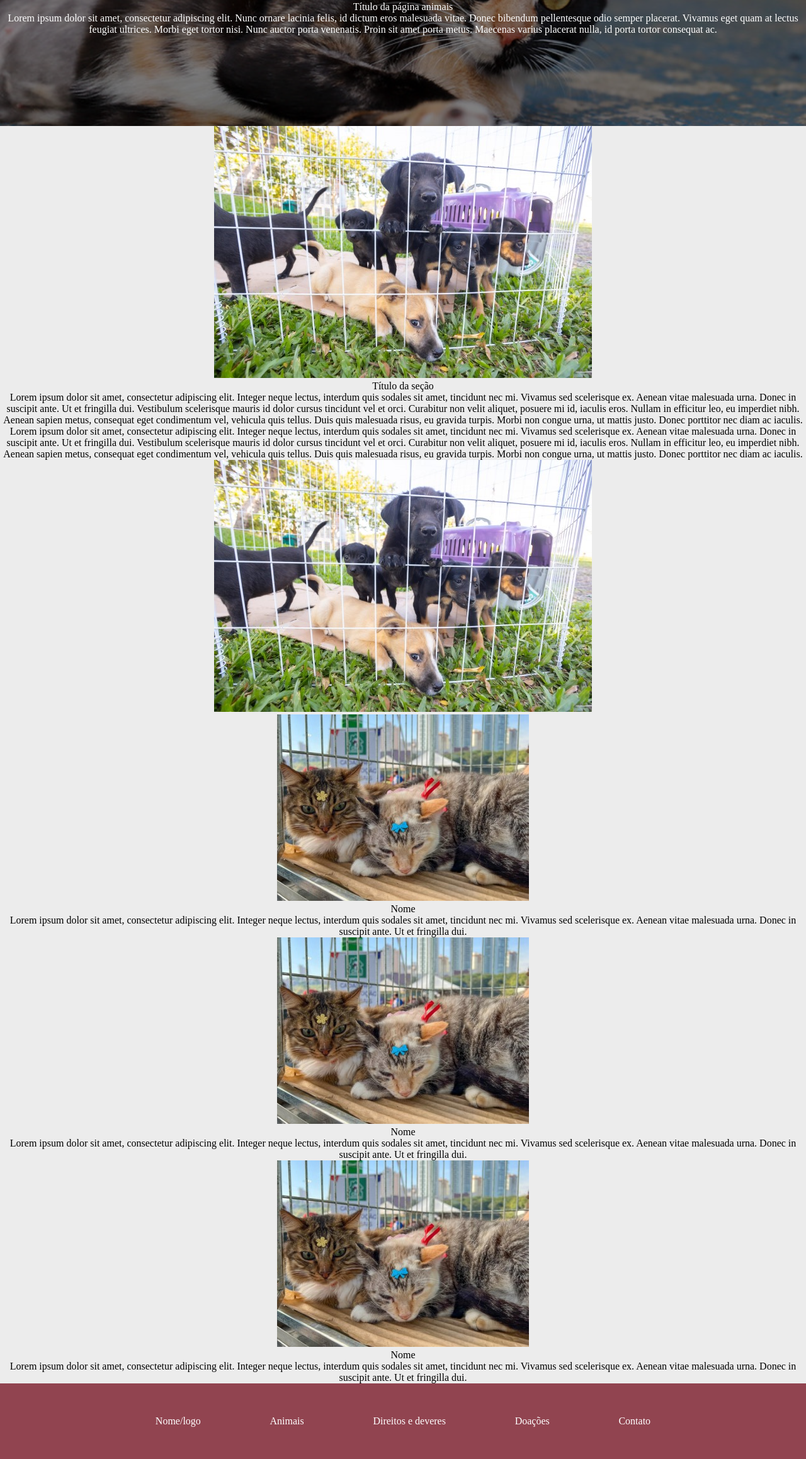
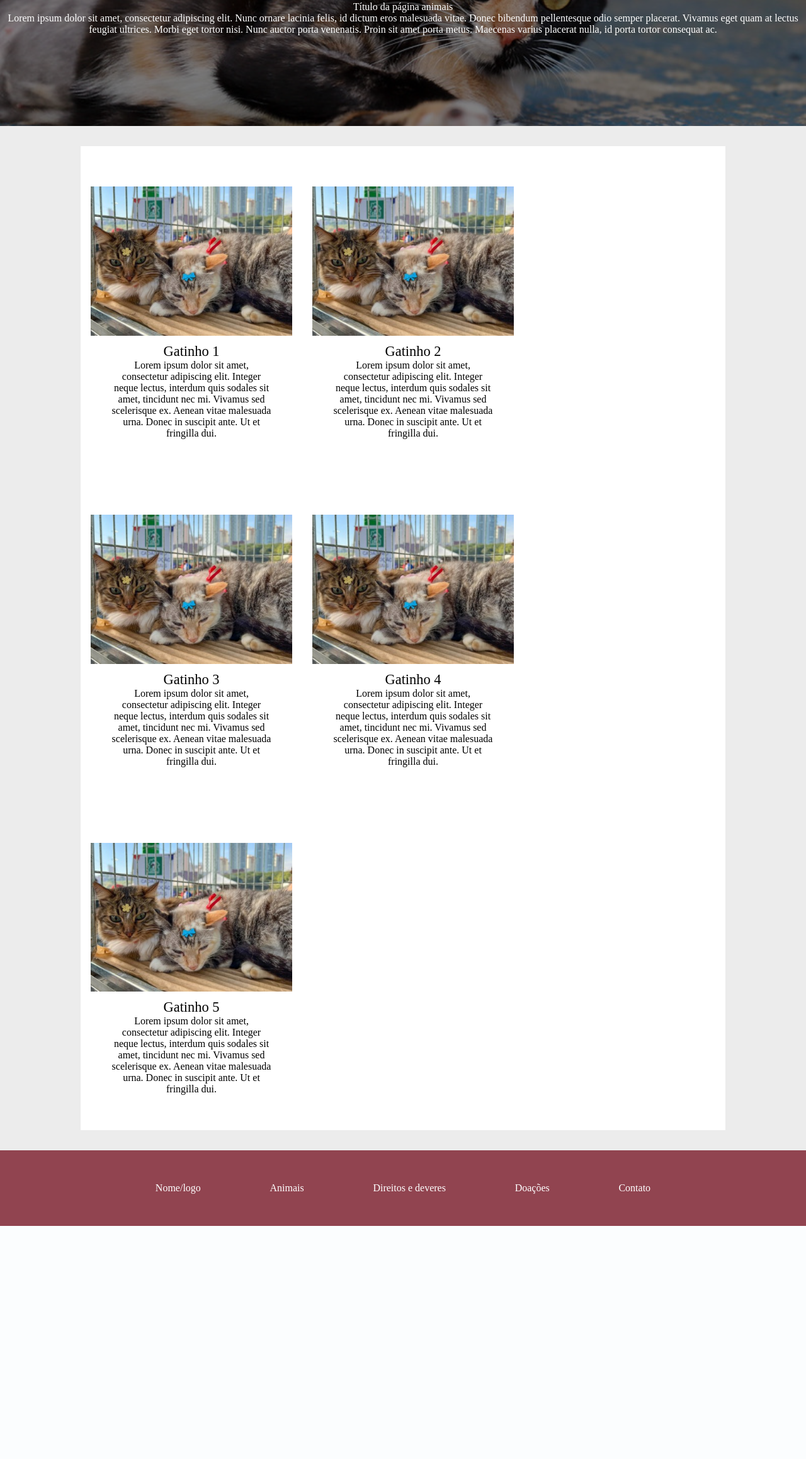
Before and after one commit to Bewwwy/TCC, a PHP site: page /pages/animais.html in a window 1280 px wide. Shown: the part 202-2518 px from the top of the page at 63% size. After the commit the page ends 2148 px from the top, so only its background shows below. Run offline with PHP 8.4, Linux system fonts and the light colour scheme.

Commit message:
animais pg

```diff
--- a/site/css/animais.css
+++ b/site/css/animais.css
@@ -3,3 +3,53 @@ header {
     padding-top: 18vh;
     padding-bottom: 18vh;
 }
+
+.a {
+    background-color: var(--white);
+    width: 80vw;
+    margin: 4vh auto;
+    display: flex;
+    flex-wrap: wrap;
+    align-content: flex-start;
+}
+
+.column {
+    /* background-color: aquamarine; */
+    display: flex;
+    flex-direction: column;
+    width: 25vw;
+    align-items: center;
+    margin: 1em;
+}
+
+.column>figure {
+    max-width: 25vw;
+    padding: 6vh 0 1vh;
+}
+
+.column>figure>img {
+    max-width: 100%;
+    height: auto;
+    transition-duration: 0.2s;
+}
+
+.column figure>img:hover {
+    cursor: pointer;
+    opacity: 80%;
+    transition: 0.3s ease;
+}
+
+.column>h2 {
+    font-size: 1.4em;
+}
+
+.column h2:hover {
+    cursor: pointer;
+    color: rgb(68, 34, 146);
+    transition: 0.3s ease;
+}
+
+.column>p {
+    width: 20vw;
+    margin-bottom: 5vh
+}
--- a/site/pages/animais.html
+++ b/site/pages/animais.html
@@ -31,60 +31,46 @@
 
     <main class="content">
         <section class="a">
-            <article class="row1">
-                <figure><img src="images/cachorrinhos.jpg" alt="cachorrinhos"></figure>
-                <div class="text">
-                    <h2>Título da seção</h2>
-                    <p>Lorem ipsum dolor sit amet, consectetur adipiscing elit. Integer neque lectus, interdum quis
-                        sodales sit amet, tincidunt nec mi. Vivamus sed scelerisque ex. Aenean
-                        vitae malesuada urna. Donec in suscipit ante. Ut et fringilla dui. Vestibulum scelerisque mauris
-                        id dolor cursus tincidunt vel et orci. Curabitur non velit
-                        aliquet, posuere mi id, iaculis eros. Nullam in efficitur leo, eu imperdiet nibh. Aenean sapien
-                        metus, consequat eget condimentum vel, vehicula quis tellus. Duis
-                        quis malesuada risus, eu gravida turpis. Morbi non congue urna, ut mattis justo. Donec porttitor
-                        nec diam ac iaculis.</p>
-                </div>
-            </article>
-
-            <article class="row2">
-                <div class="text">
-                    <p>Lorem ipsum dolor sit amet, consectetur adipiscing elit. Integer neque lectus, interdum quis
-                        sodales sit amet, tincidunt nec mi. Vivamus sed scelerisque ex. Aenean
-                        vitae malesuada urna. Donec in suscipit ante. Ut et fringilla dui. Vestibulum scelerisque mauris
-                        id dolor cursus tincidunt vel et orci. Curabitur non velit
-                        aliquet, posuere mi id, iaculis eros. Nullam in efficitur leo, eu imperdiet nibh. Aenean sapien
-                        metus, consequat eget condimentum vel, vehicula quis tellus. Duis
-                        quis malesuada risus, eu gravida turpis. Morbi non congue urna, ut mattis justo. Donec porttitor
-                        nec diam ac iaculis.</p>
-                </div>
-                <figure><img src="images/cachorrinhos.jpg" alt="cachorrinhos"></figure>
-            </article>
-        </section>
-
-        <section class="b">
             <article class="column">
-                <figure><img src="images/gatos.jpg" alt="gatos"></figure>
-                <h2>Nome</h2>
+                <figure><img src="../images/gatos.jpg" alt="gatos"></figure>
+                <h2>Gatinho 1</h2>
                 <p>Lorem ipsum dolor sit amet, consectetur adipiscing elit. Integer neque lectus, interdum quis
                     sodales sit amet, tincidunt nec mi. Vivamus sed scelerisque ex. Aenean
                     vitae malesuada urna. Donec in suscipit ante. Ut et fringilla dui.</p>
             </article>
 
             <article class="column">
-                <figure><img src="images/gatos.jpg" alt="gatos"></figure>
-                <h2>Nome</h2>
+                <figure><img src="../images/gatos.jpg" alt="gatos"></figure>
+                <h2>Gatinho 2</h2>
                 <p>Lorem ipsum dolor sit amet, consectetur adipiscing elit. Integer neque lectus, interdum quis
                     sodales sit amet, tincidunt nec mi. Vivamus sed scelerisque ex. Aenean
                     vitae malesuada urna. Donec in suscipit ante. Ut et fringilla dui.</p>
             </article>
 
             <article class="column">
-                <figure><img src="images/gatos.jpg" alt="gatos"></figure>
-                <h2>Nome</h2>
+                <figure><img src="../images/gatos.jpg" alt="gatos"></figure>
+                <h2>Gatinho 3</h2>
                 <p>Lorem ipsum dolor sit amet, consectetur adipiscing elit. Integer neque lectus, interdum quis
                     sodales sit amet, tincidunt nec mi. Vivamus sed scelerisque ex. Aenean
                     vitae malesuada urna. Donec in suscipit ante. Ut et fringilla dui.</p>
             </article>
+
+            <article class="column">
+                <figure><img src="../images/gatos.jpg" alt="gatos"></figure>
+                <h2>Gatinho 4</h2>
+                <p>Lorem ipsum dolor sit amet, consectetur adipiscing elit. Integer neque lectus, interdum quis
+                    sodales sit amet, tincidunt nec mi. Vivamus sed scelerisque ex. Aenean
+                    vitae malesuada urna. Donec in suscipit ante. Ut et fringilla dui.</p>
+            </article>
+
+            <article class="column">
+                <figure><img src="../images/gatos.jpg" alt="gatos"></figure>
+                <h2>Gatinho 5</h2>
+                <p>Lorem ipsum dolor sit amet, consectetur adipiscing elit. Integer neque lectus, interdum quis
+                    sodales sit amet, tincidunt nec mi. Vivamus sed scelerisque ex. Aenean
+                    vitae malesuada urna. Donec in suscipit ante. Ut et fringilla dui.</p>
+            </article>
+
         </section>
     </main>
 
```
Also changed, not shown: site/css/home.css (+17 -0 lines).
